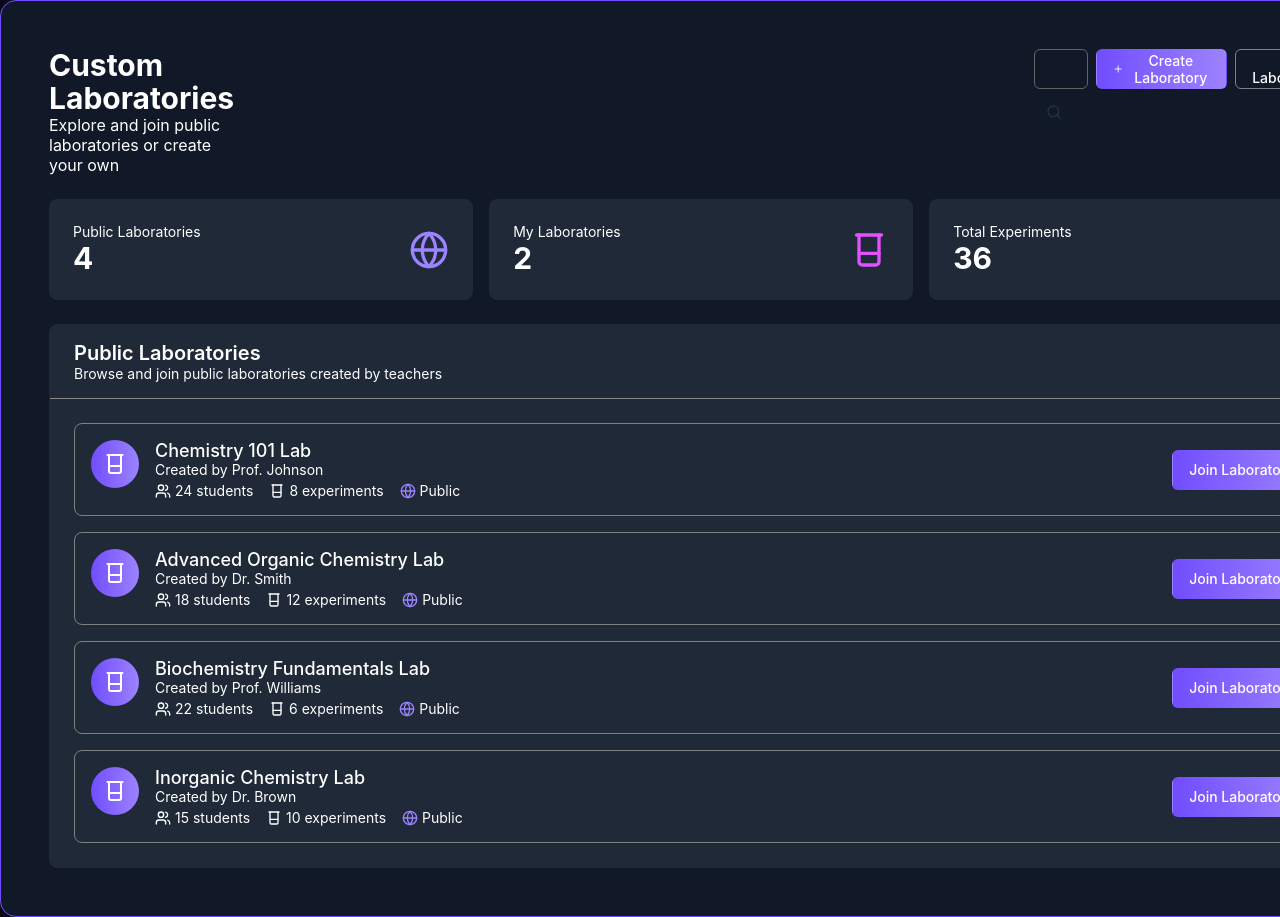
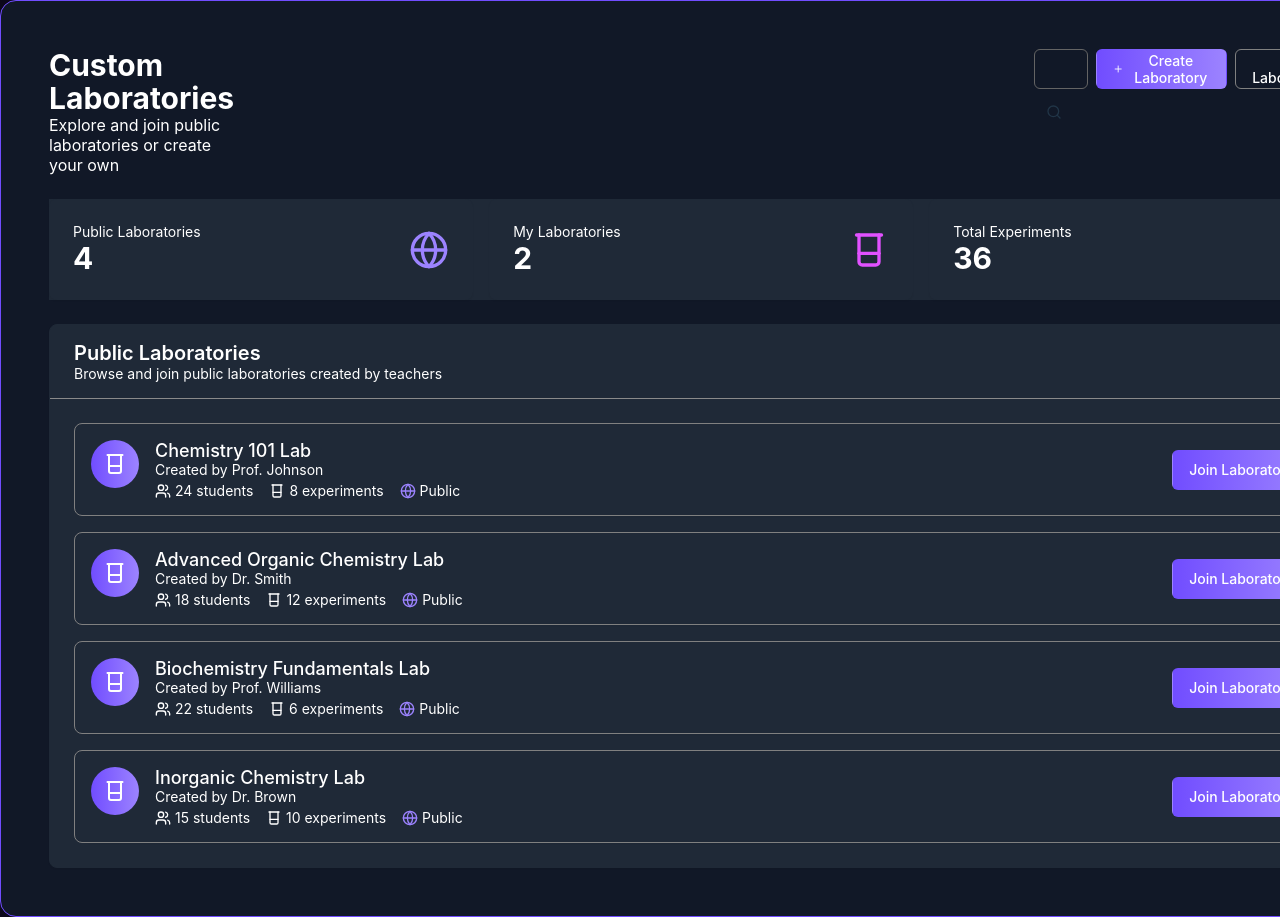
Before and after one commit to mellowieee/Capstone-Elementopia, a React (Vite) app in the folder FRONTEND/: page / in a window 1280 px wide. Shown: the top 917 px of the page. Built offline with nearby package versions, Linux system fonts and the light colour scheme.

Commit message:
Update custom-room.css

```diff
--- a/FRONTEND/src/STUDENT/custom-room.css
+++ b/FRONTEND/src/STUDENT/custom-room.css
@@ -119,7 +119,7 @@
   display: grid;
   grid-template-columns: 1fr;
   gap: 1rem;
-  background-color: ;
+  background-color: #1f2937;
 }
 
 @media (min-width: 768px) {
```
